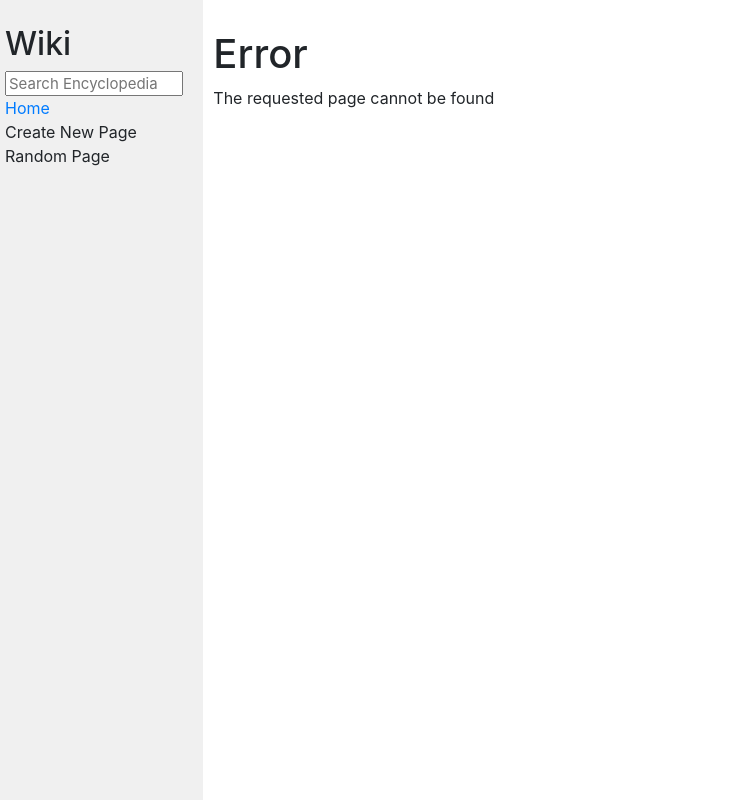
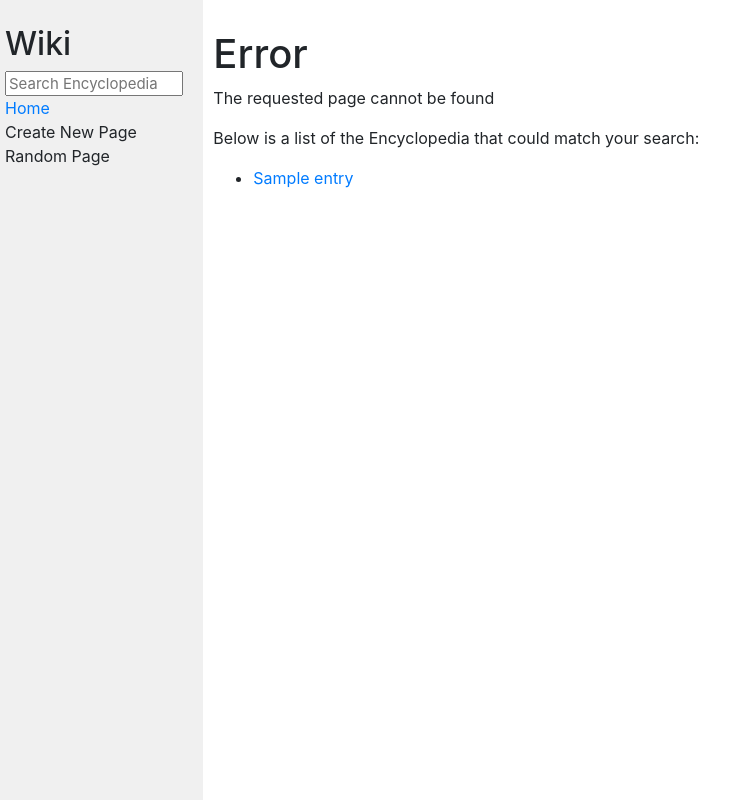
Before and after one commit to AleixMJ/wiki, a Django app: template encyclopedia/templates/encyclopedia/error.html in a window 1280 px wide. Shown: the whole page, without its empty margins (0-756 px from the left). Run offline with Django 3.2, Linux system fonts and the light colour scheme; the template is opened without the code that fills it: most values are stand-ins (such as "Sample title", 1, 10 or a date in 2020); some libraries are stand-ins or nearby versions.

Commit message:
completed Specification 3

```diff
--- a/encyclopedia/templates/encyclopedia/error.html
+++ b/encyclopedia/templates/encyclopedia/error.html
@@ -9,4 +9,14 @@
 
     <p>The requested page cannot be found</p>
 
+    {% if similar != None %}
+
+        <p> Below is a list of the Encyclopedia that could match your search:</p>
+        <ul>
+            {% for entry in similar %}
+                <li><a href="{% url 'entry' entry=entry %}" >{{ entry }}</a></li>
+            {% endfor %}
+        </ul>
+    {% endif %}
+
 {% endblock %}
```
Also changed, not shown: encyclopedia/views.py (+6 -1 lines).
